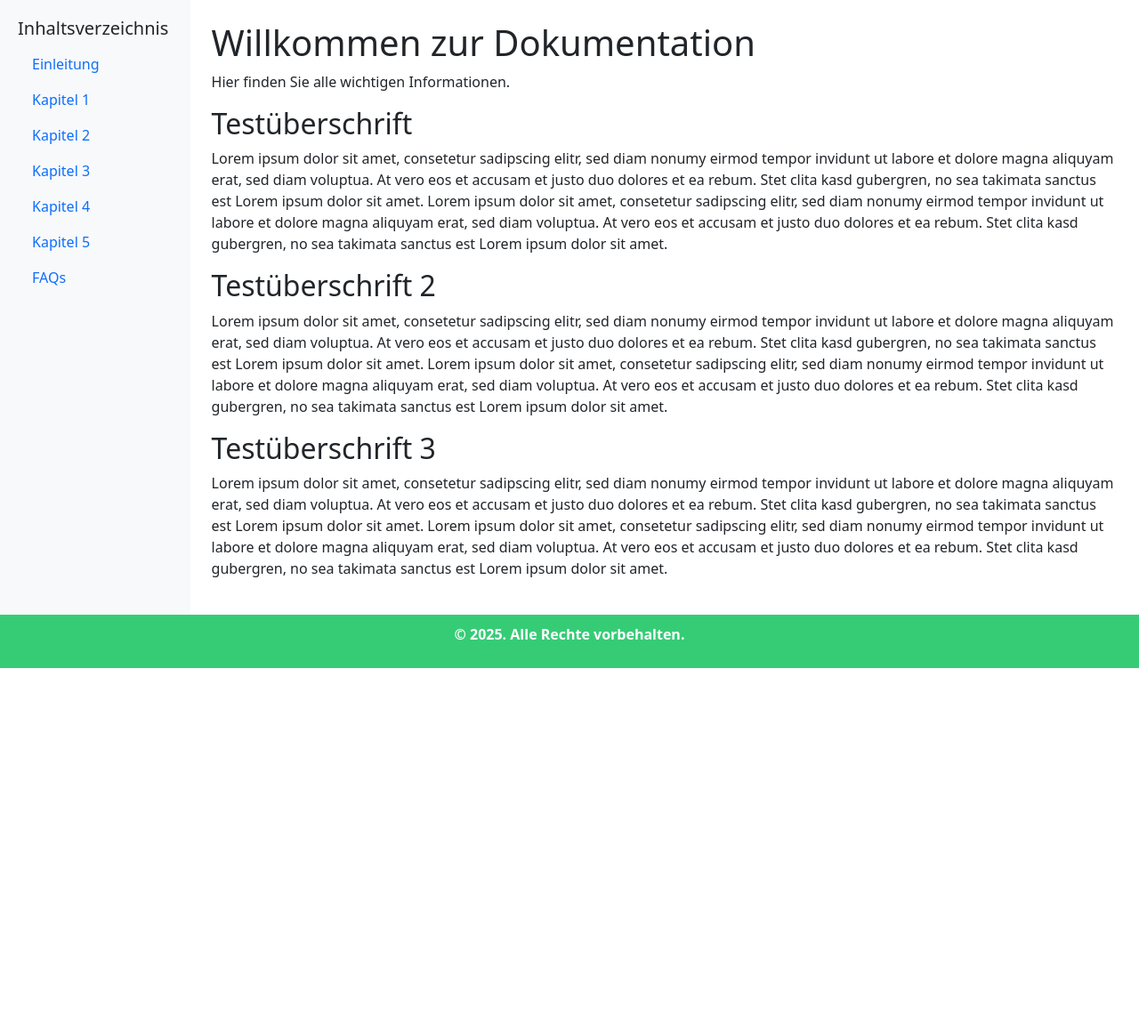
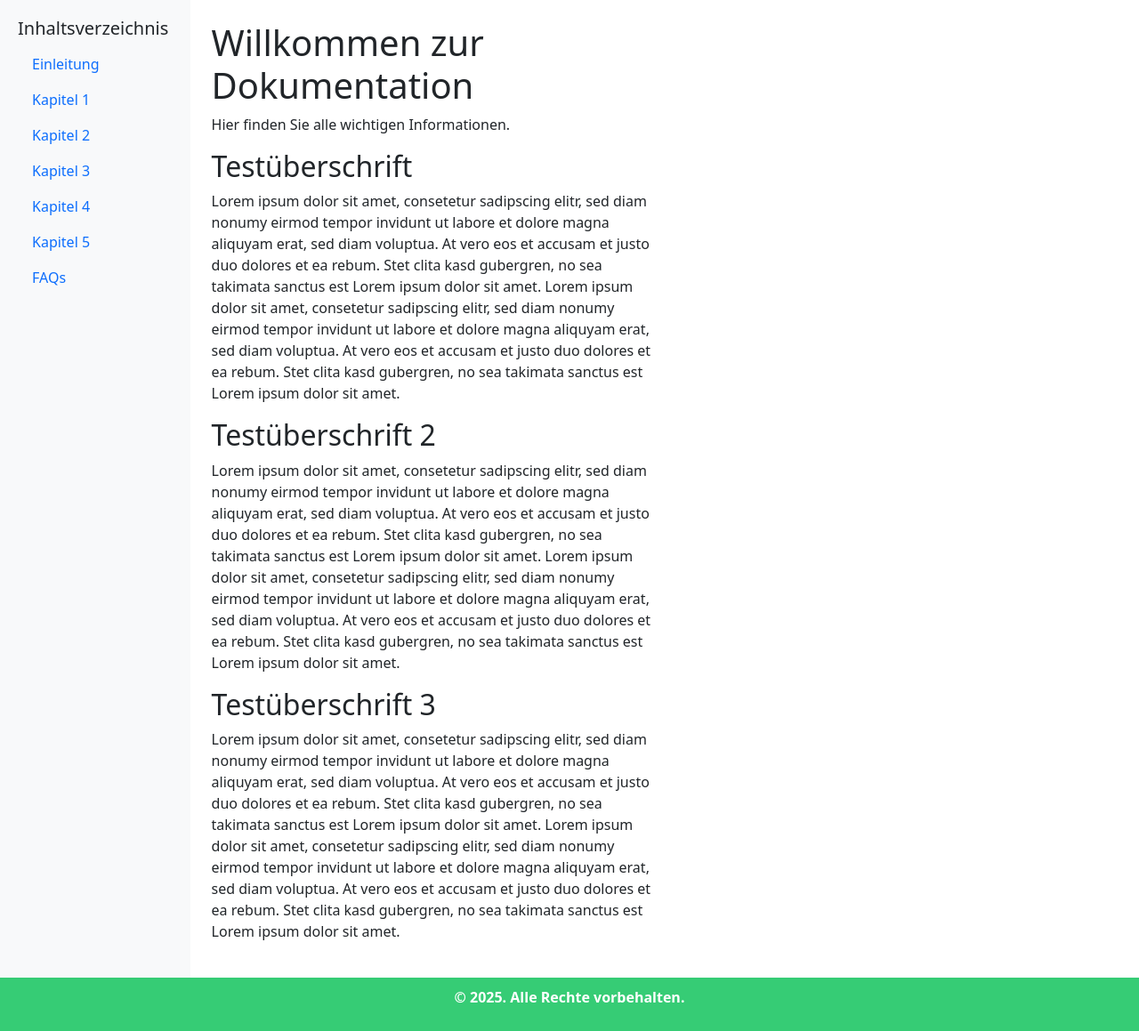
Before and after one commit to wurmmatthias/api-docs-platform, a PHP site: page / in a window 1280 px wide. Shown: the part 56-1215 px from the top of the page at 89% size. Before the commit the page ends 807 px from the top, so only its background shows below. Run offline with PHP 8.4, Linux system fonts and the light colour scheme.

Commit message:
widescreen fixes

```diff
--- a/frontend/index.php
+++ b/frontend/index.php
@@ -101,6 +101,9 @@
 
     <!-- Main content area -->
     <div class="container-fluid p-4">
+
+    <div class="row">
+        <div class="col-6">
             <h1>Willkommen zur Dokumentation</h1>
             <p>Hier finden Sie alle wichtigen Informationen.</p>
             <h2>Testüberschrift</h2>
@@ -109,7 +112,11 @@
             <p>Lorem ipsum dolor sit amet, consetetur sadipscing elitr, sed diam nonumy eirmod tempor invidunt ut labore et dolore magna aliquyam erat, sed diam voluptua. At vero eos et accusam et justo duo dolores et ea rebum. Stet clita kasd gubergren, no sea takimata sanctus est Lorem ipsum dolor sit amet. Lorem ipsum dolor sit amet, consetetur sadipscing elitr, sed diam nonumy eirmod tempor invidunt ut labore et dolore magna aliquyam erat, sed diam voluptua. At vero eos et accusam et justo duo dolores et ea rebum. Stet clita kasd gubergren, no sea takimata sanctus est Lorem ipsum dolor sit amet.</p>
             <h2>Testüberschrift 3</h2>
             <p>Lorem ipsum dolor sit amet, consetetur sadipscing elitr, sed diam nonumy eirmod tempor invidunt ut labore et dolore magna aliquyam erat, sed diam voluptua. At vero eos et accusam et justo duo dolores et ea rebum. Stet clita kasd gubergren, no sea takimata sanctus est Lorem ipsum dolor sit amet. Lorem ipsum dolor sit amet, consetetur sadipscing elitr, sed diam nonumy eirmod tempor invidunt ut labore et dolore magna aliquyam erat, sed diam voluptua. At vero eos et accusam et justo duo dolores et ea rebum. Stet clita kasd gubergren, no sea takimata sanctus est Lorem ipsum dolor sit amet.</p>
+        </div>
+        <div class="col-4">
 
+        </div>
+    </div>
 
     </div>
 
```
Lines whose indentation alone changed are shown as unchanged.
